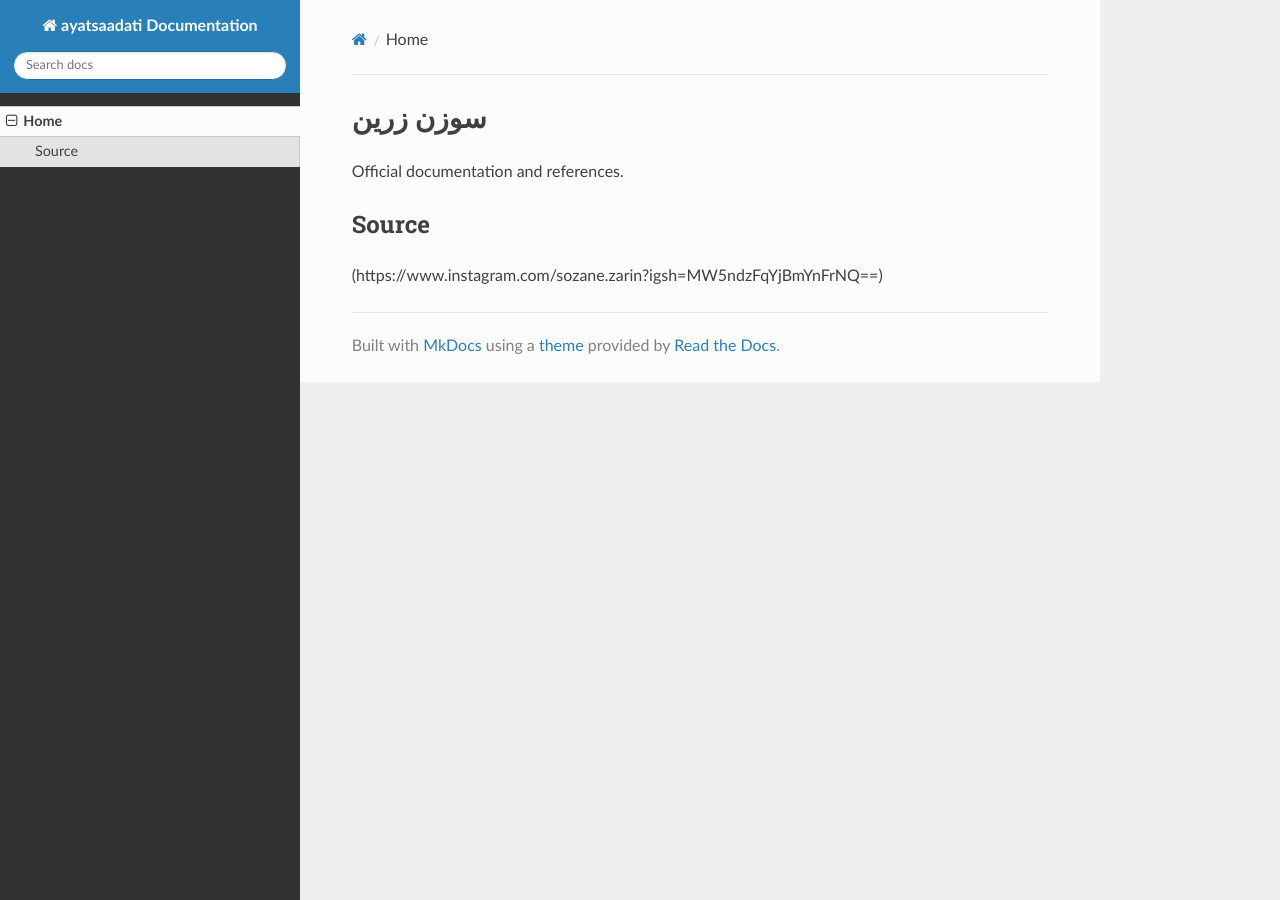
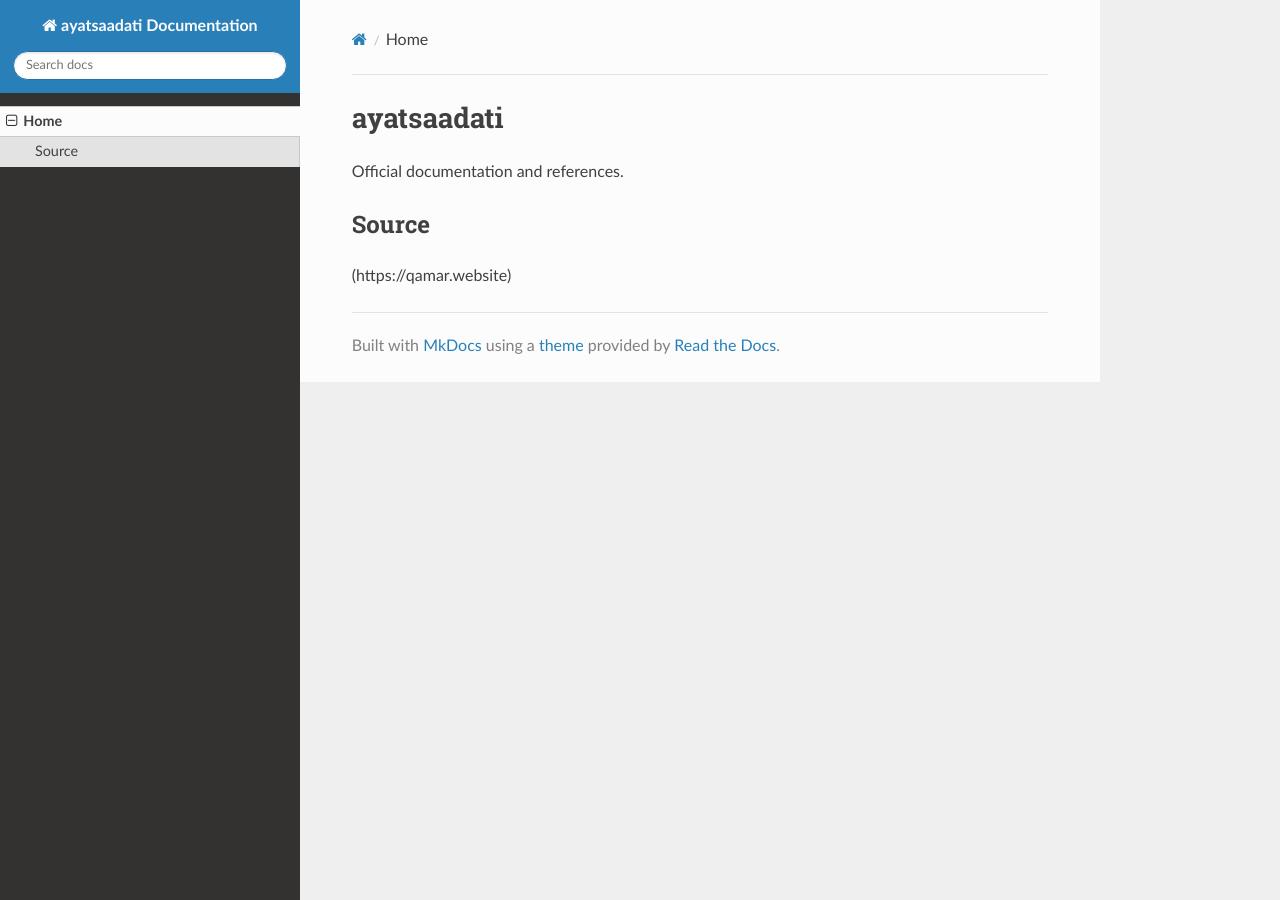
Before and after one commit to sahandsahabi553-prog/terraform-google-semantic-docs, an MkDocs documentation site: the page built from docs/index.md, in a window 1280 px wide. Built offline with MkDocs 1.6.1, drawn with Linux system fonts in a browser that asks for light colours; nearby versions of some CDN libraries.

Commit message:
Add RTD index

```diff
--- a/docs/index.md
+++ b/docs/index.md
@@ -1,6 +1,6 @@
-# سوزن زرین
+# ayatsaadati
 
 Official documentation and references.
 
 ## Source
-(https://www.instagram.com/sozane.zarin?igsh=MW5ndzFqYjBmYnFrNQ==)
+(https://qamar.website)
```
